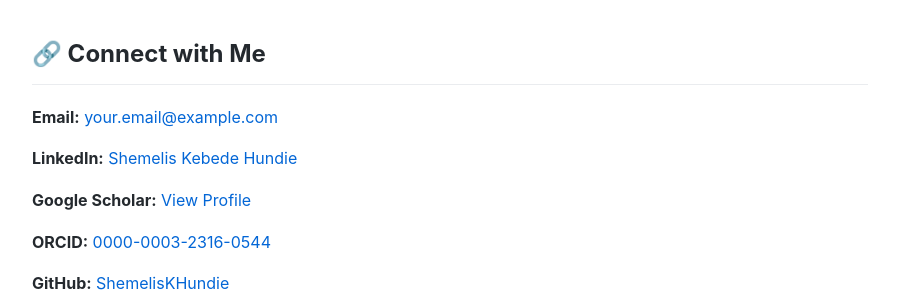
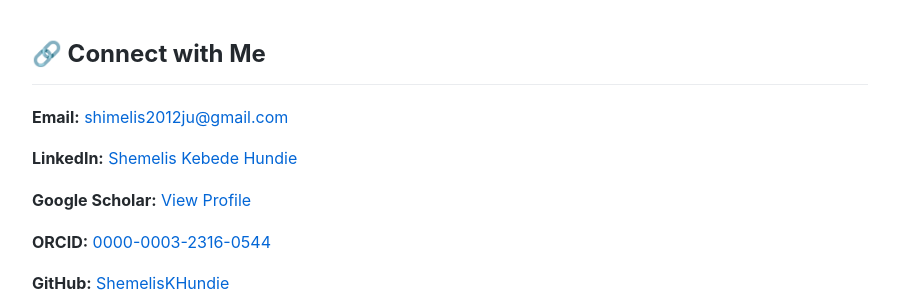
Before and after one commit to ShemelisKHundie/ShemelisKHundie.github.io, a Jekyll site: the page built from index.md, in a window 1280 px wide and 900 px high, scrolled down 2284 px. Shown: the part 468-768 px from the top of the window, without its empty margins (190-1089 px from the left). Built offline with Jekyll 4.4.1, drawn with Linux system fonts in a browser that asks for light colours.

Commit message:
Update index.md

```diff
--- a/index.md
+++ b/index.md
@@ -137,7 +137,7 @@
 <!-- Connect with Me -->
 <h2 style="border-bottom: 1px solid #eaecef; padding-bottom: 10px; margin-top: 40px;">🔗 Connect with Me</h2>
 <div style="margin: 20px 0;">
-  <p><strong>Email:</strong> <a href="mailto:your.email@example.com">your.email@example.com</a></p>
+  <p><strong>Email:</strong> <a href="mailto:shimelis2012ju@gmail.com">shimelis2012ju@gmail.com</a></p>
   <p><strong>LinkedIn:</strong> <a href="https://www.linkedin.com/in/shemelis-kebede-hundie-77743967/">Shemelis Kebede Hundie</a></p>
   <p><strong>Google Scholar:</strong> <a href="https://scholar.google.com/citations?user=sP5y6NUAAAAJ&hl=en">View Profile</a></p>
   <p><strong>ORCID:</strong> <a href="https://orcid.org/0000-0003-2316-0544">0000-0003-2316-0544</a></p>
```
